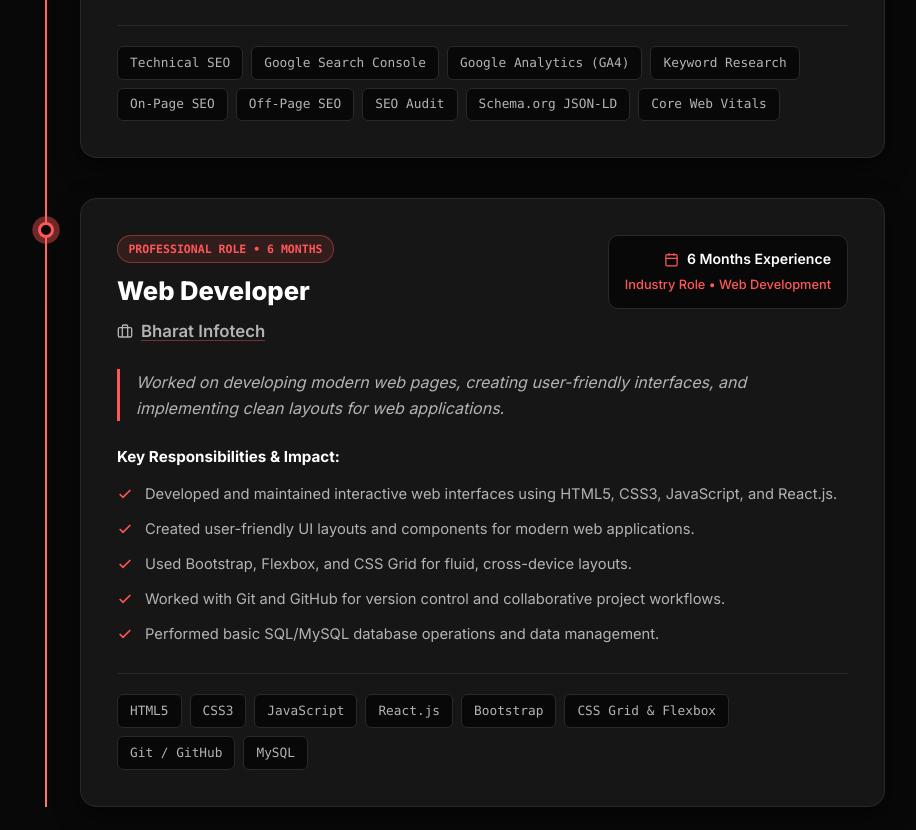
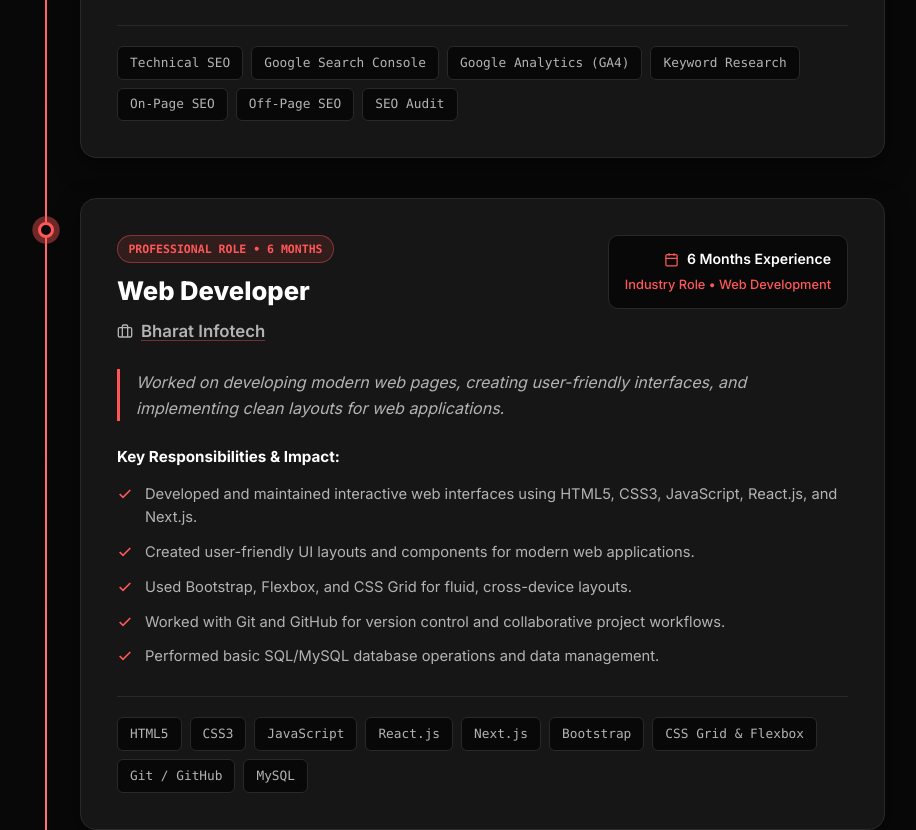
Before and after one commit to imayush36/My-portfolio, a plain HTML site: page index.html in a window 1280 px wide. Shown: the part 3298-4128 px from the top of the page, without its empty margins (185-1101 px from the left). Drawn offline with Linux system fonts and the light colour scheme.

Commit message:
Update tech stack tags: add Next.js and remove Schema.org and Core Web Vitals

```diff
--- a/index.html
+++ b/index.html
@@ -972,8 +972,6 @@
                 <span class="exp-tag">On-Page SEO</span>
                 <span class="exp-tag">Off-Page SEO</span>
                 <span class="exp-tag">SEO Audit</span>
-                <span class="exp-tag">Schema.org JSON-LD</span>
-                <span class="exp-tag">Core Web Vitals</span>
               </div>
             </div>
           </div>
@@ -1025,7 +1023,7 @@
                 <ul class="responsibilities-list">
                   <li>
                     <svg class="check-icon" width="16" height="16" viewBox="0 0 24 24" fill="none" stroke="#FF5757" stroke-width="2.5"><polyline points="20 6 9 17 4 12"></polyline></svg>
-                    <span>Developed and maintained interactive web interfaces using HTML5, CSS3, JavaScript, and React.js.</span>
+                    <span>Developed and maintained interactive web interfaces using HTML5, CSS3, JavaScript, React.js, and Next.js.</span>
                   </li>
                   <li>
                     <svg class="check-icon" width="16" height="16" viewBox="0 0 24 24" fill="none" stroke="#FF5757" stroke-width="2.5"><polyline points="20 6 9 17 4 12"></polyline></svg>
@@ -1052,6 +1050,7 @@
                 <span class="exp-tag">CSS3</span>
                 <span class="exp-tag">JavaScript</span>
                 <span class="exp-tag">React.js</span>
+                <span class="exp-tag">Next.js</span>
                 <span class="exp-tag">Bootstrap</span>
                 <span class="exp-tag">CSS Grid &amp; Flexbox</span>
                 <span class="exp-tag">Git / GitHub</span>
```
Also changed, not shown: experience.html (+0 -2 lines).
